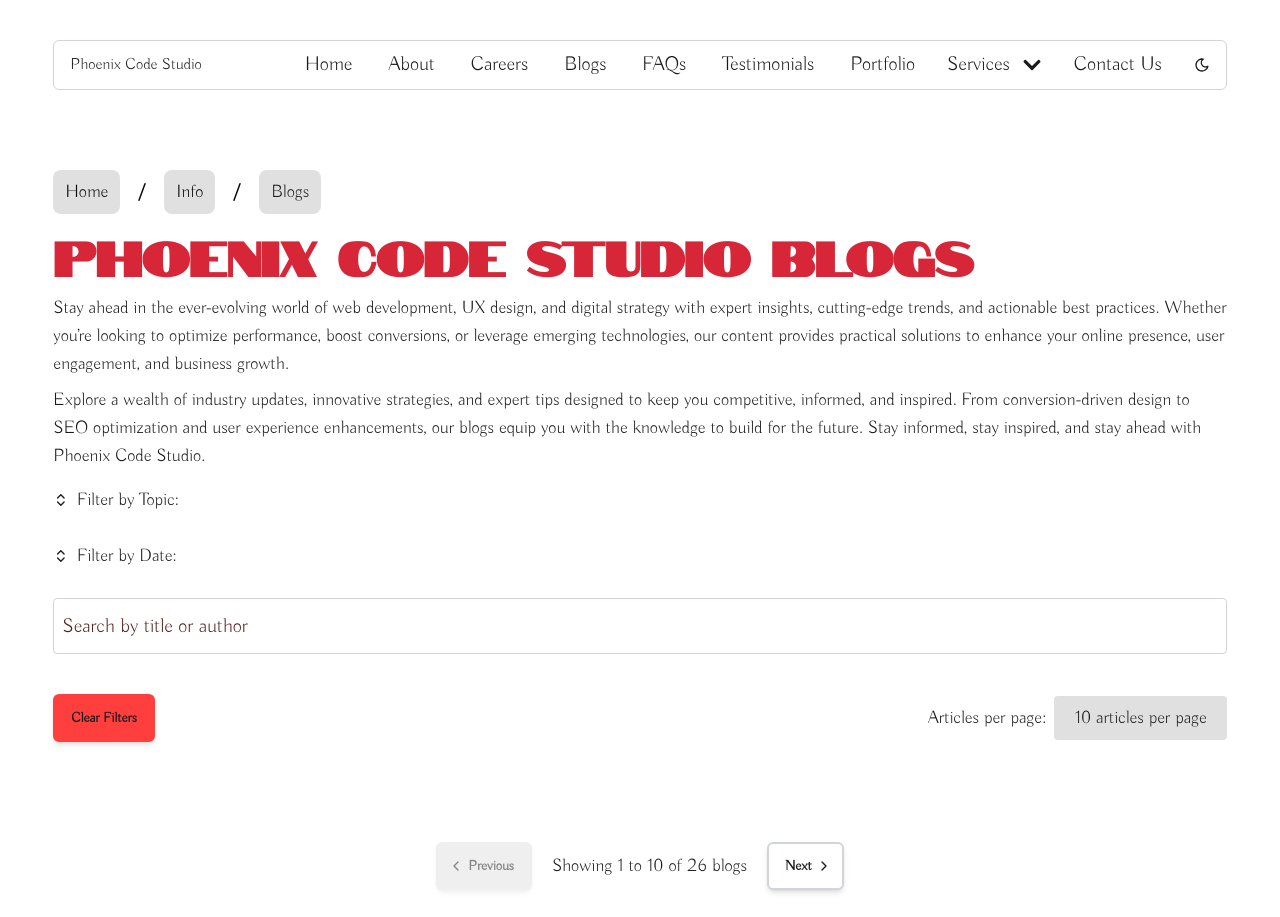
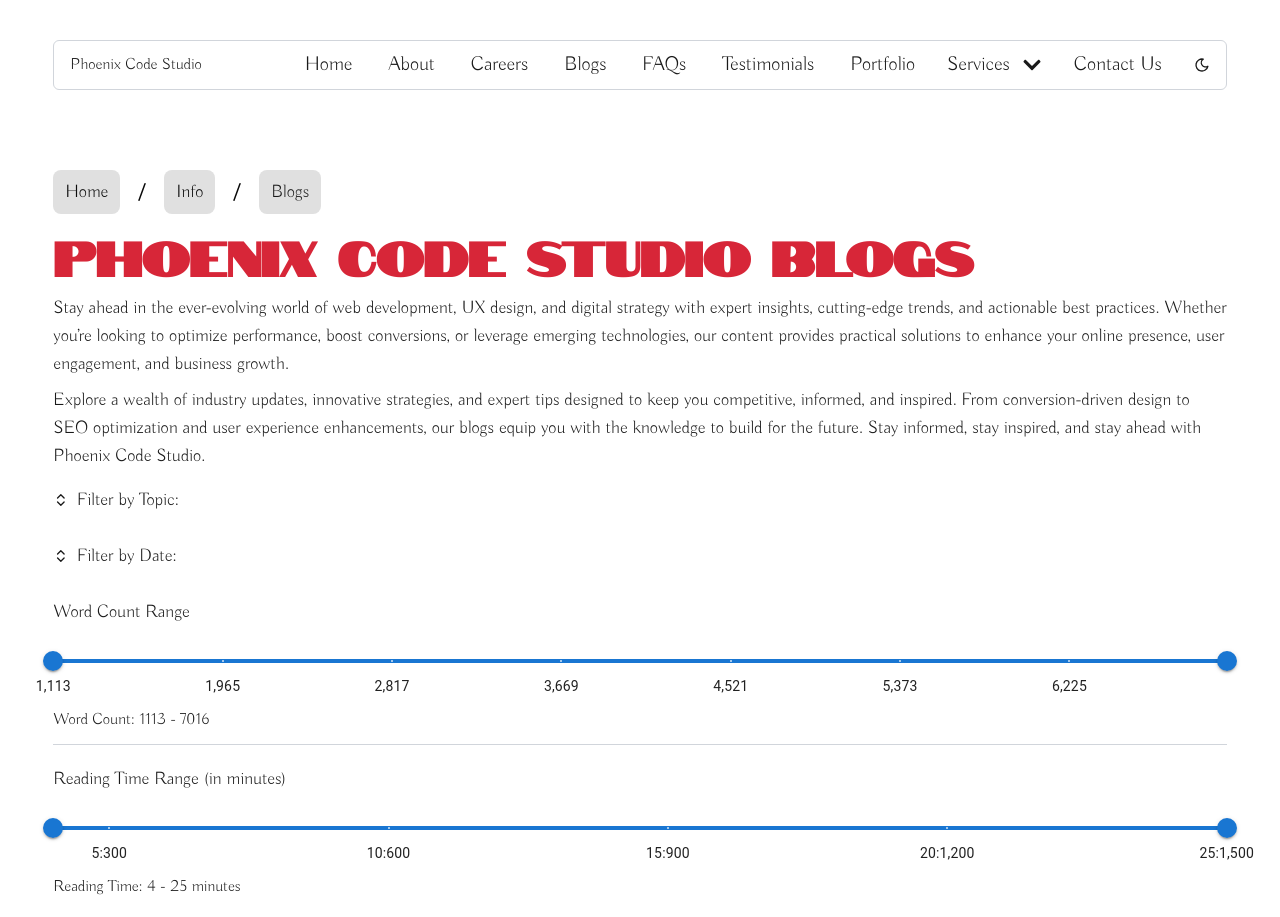
Before and after one commit to tmchuynh/phoenix-code-studio, a Next.js app: page /info/blogs in a window 1280 px wide. Shown: the top 917 px of the page. Built offline with nearby package versions, Linux system fonts and the light colour scheme.

Commit message:
start to create markers for the reading time and word count rage - markers are wrong

```diff
--- a/package.json
+++ b/package.json
@@ -11,7 +11,8 @@
   "dependencies": {
     "@emotion/react": "^11.14.0",
     "@emotion/styled": "^11.14.0",
-    "@mui/material": "^6.4.1",
+    "@mui/icons-material": "^6.4.4",
+    "@mui/material": "^6.4.4",
     "@radix-ui/react-accordion": "^1.2.2",
     "@radix-ui/react-checkbox": "^1.1.3",
     "@radix-ui/react-collapsible": "^1.1.2",
--- a/src/app/info/blogs/page.tsx
+++ b/src/app/info/blogs/page.tsx
@@ -5,6 +5,7 @@ import DynamicBreadcrumb from "@/components/ui/breadcrumb-dynamic";
 import { Button } from "@/components/ui/button";
 import { Card } from "@/components/ui/card";
 import { BpCheckbox } from "@/components/ui/checkbox-custom";
+import Slider from "@mui/material/Slider";
 import Image from "next/image";
 import {
   Collapsible,
@@ -25,7 +26,14 @@ import {
 } from "@/components/ui/pagination";
 import useBetweenLargeAndXL from "@/lib/onlyLargerScreens";
 import useSmallScreen from "@/lib/useSmallScreen";
-import { formatDate, formatNumber, setSlug } from "@/lib/utils";
+import {
+  decimalMinutesToMmSs,
+  formatDate,
+  formatDecimalMinutes,
+  formatNumber,
+  parseReadingTimeToMinutes,
+  setSlug,
+} from "@/lib/utils";
 import { ChevronsUpDown } from "lucide-react";
 import { useRouter } from "next/navigation";
 import { FC, useEffect, useState, useCallback } from "react";
@@ -62,6 +70,56 @@ const BlogDisplayPage: FC = () => {
     indexOfLastArticle
   );
 
+  const decimalReadingTimes = blogs.map((b) =>
+    parseReadingTimeToMinutes(b.time)
+  );
+  const maxReadingMinutes = Math.max(...decimalReadingTimes);
+  const minReadingMinutes = Math.min(...decimalReadingTimes);
+
+  const minWordCount = Math.min(...blogs.map((b) => b.wordCount));
+  const maxWordCount = Math.max(...blogs.map((b) => b.wordCount));
+
+  let wordCountMarkers = [];
+  for (
+    let i = minWordCount;
+    i <= Math.round(maxWordCount / 1000) * 1000;
+    i += Math.ceil(maxWordCount / 10) + 150
+  ) {
+    wordCountMarkers.push({ value: i, label: `${formatNumber(i)}` });
+  }
+
+  let readingTimeRangeMarkers = [];
+  for (
+    let i = 0;
+    i <= maxReadingMinutes;
+    i += Math.floor(maxReadingMinutes / 5)
+  ) {
+    readingTimeRangeMarkers.push({
+      value: i,
+      label: `${formatNumber(decimalMinutesToMmSs(i))}`,
+    });
+  }
+
+  const [wordCountRange, setWordCountRange] = useState<[number, number]>([
+    minWordCount,
+    maxWordCount,
+  ]);
+  const [readingTimeRange, setReadingTimeRange] = useState<[number, number]>([
+    minReadingMinutes,
+    maxReadingMinutes,
+  ]);
+
+  const handleWordCountChange = (event: Event, newValue: number | number[]) => {
+    setWordCountRange(newValue as [number, number]);
+  };
+
+  const handleReadingTimeChange = (
+    event: Event,
+    newValue: number | number[]
+  ) => {
+    setReadingTimeRange(newValue as [number, number]);
+  };
+
   // Handle page change
   const handlePageChange = (pageNumber: number) => {
     setCurrentPage(pageNumber);
@@ -85,6 +143,21 @@ const BlogDisplayPage: FC = () => {
 
   const handleFilter = useCallback(() => {
     let filtered = blogs;
+
+    let result = blogs.slice();
+
+    result = result.filter(
+      (blog) =>
+        blog.wordCount >= wordCountRange[0] &&
+        blog.wordCount <= wordCountRange[1]
+    );
+
+    result = result.filter((b) => {
+      const minutes = parseReadingTimeToMinutes(b.time);
+      return minutes >= readingTimeRange[0] && minutes <= readingTimeRange[1];
+    });
+
+    filtered = result;
 
     // Filter by topics
     if (selectedTopics.length > 0) {
@@ -177,6 +250,8 @@ const BlogDisplayPage: FC = () => {
     selectedAuthors,
     searchQuery,
     filtersCleared,
+    wordCountRange,
+    readingTimeRange,
   ]);
 
   const clearFilters = (e?: string) => {
@@ -186,6 +261,8 @@ const BlogDisplayPage: FC = () => {
     setSearchQuery("");
     setOpenCollapsible(null);
     setNoResults(false);
+    setWordCountRange([0, maxWordCount]);
+    setReadingTimeRange([0, maxReadingMinutes]);
     setFilteredBlogs(
       blogs.sort((a, b) => {
         const dateA = new Date(formatDate(a.date));
@@ -226,11 +303,6 @@ const BlogDisplayPage: FC = () => {
     return acc;
   }, {} as Record<string, number>);
 
-  // const authorCounts = authors.reduce((acc, author) => {
-  //   acc[author] = blogs.filter((blog) => blog.author === author).length;
-  //   return acc;
-  // }, {} as Record<string, number>);
-
   const topics = Object.keys(topicCounts).sort();
 
   const handleTopicChange = (updatedTopics: string[]) => {
@@ -239,7 +311,7 @@ const BlogDisplayPage: FC = () => {
 
   useEffect(() => {
     handleFilter();
-  }, [handleFilter]);
+  }, [wordCountRange, readingTimeRange, handleFilter]);
 
   function handleOpen(dropdown: "topic" | "date" | "author") {
     setDropdownOpen({
@@ -256,17 +328,6 @@ const BlogDisplayPage: FC = () => {
     }
     handleOpen("topic");
   };
-
-  // const handleAuthorCheckboxChange = (author: string, checked: boolean) => {
-  //   if (checked) {
-  //     setSelectedAuthors((prevAuthors) => [...prevAuthors, author]);
-  //   } else {
-  //     setSelectedAuthors((prevAuthors) =>
-  //       prevAuthors.filter((t) => t !== author)
-  //     );
-  //   }
-  //   handleOpen("author");
-  // };
 
   const handleDateCheckboxChange = (date: string, checked: boolean) => {
     if (checked) {
@@ -285,6 +346,22 @@ const BlogDisplayPage: FC = () => {
       handleFilter();
     }
   };
+
+  // const handleAuthorCheckboxChange = (author: string, checked: boolean) => {
+  //   if (checked) {
+  //     setSelectedAuthors((prevAuthors) => [...prevAuthors, author]);
+  //   } else {
+  //     setSelectedAuthors((prevAuthors) =>
+  //       prevAuthors.filter((t) => t !== author)
+  //     );
+  //   }
+  //   handleOpen("author");
+  // };
+
+  // const authorCounts = authors.reduce((acc, author) => {
+  //   acc[author] = blogs.filter((blog) => blog.author === author).length;
+  //   return acc;
+  // }, {} as Record<string, number>);
 
   return (
     <main className="w-10/12 md:w-11/12 mx-auto py-6">
@@ -480,6 +557,44 @@ const BlogDisplayPage: FC = () => {
                 </CollapsibleContent>
               </Collapsible>
             </div> */}
+
+            {/* Word Count Slider */}
+            <label>
+              <p>Word Count Range</p>
+            </label>
+            <Slider
+              value={wordCountRange}
+              onChange={handleWordCountChange}
+              valueLabelDisplay="auto"
+              marks={wordCountMarkers}
+              step={150}
+              min={minWordCount}
+              max={maxWordCount}
+            />
+            <div>
+              Word Count: {wordCountRange[0]} - {wordCountRange[1]}
+            </div>
+
+            <hr />
+
+            {/* Reading Time Slider */}
+            <label>
+              <p>Reading Time Range (in minutes)</p>
+            </label>
+            <Slider
+              value={readingTimeRange}
+              onChange={handleReadingTimeChange}
+              valueLabelDisplay="auto"
+              marks={readingTimeRangeMarkers}
+              step={0.1}
+              min={minReadingMinutes}
+              max={maxReadingMinutes}
+              valueLabelFormat={formatDecimalMinutes}
+            />
+            <div>
+              Reading Time: {readingTimeRange[0]} - {readingTimeRange[1]}{" "}
+              minutes
+            </div>
           </div>
         </section>
 
--- a/src/lib/utils.ts
+++ b/src/lib/utils.ts
@@ -118,12 +118,108 @@ export function parseLengthAndUnit(size: number | string): LengthObject {
   };
 }
 
+export function parseReadingTimeToMinutes(time: string): number {
+  let totalMinutes = 0;
+
+  const minutesMatch = time.match(/(\d+)m/);
+  if (minutesMatch) {
+    totalMinutes += parseInt(minutesMatch[1], 10);
+  }
+
+  const secondsMatch = time.match(/(\d+)s/);
+  if (secondsMatch) {
+    totalMinutes += Math.floor(parseInt(secondsMatch[1], 10) / 60);
+  }
+
+  return totalMinutes;
+}
+
+export function formatDecimalMinutes(value: number) {
+  return `${value.toFixed(2)} min`;
+}
+
+export function formatSecondsToLabel(totalSeconds: number): string {
+  const m = Math.floor(totalSeconds / 60);
+  const s = totalSeconds % 60;
+  return `${m}m ${s}s`;
+}
+
 export function cssValue(value: number | string): string {
   const lengthWithunit = parseLengthAndUnit(value);
 
   return `${lengthWithunit.value}${lengthWithunit.unit}`;
 }
 
-export function formatNumber(value: number): string {
+export function formatNumber(value: number | string): string {
   return value.toString().replace(/\B(?=(\d{3})+(?!\d))/g, ",");
 }
+
+export function parseReadingTimeToSeconds(timeStr: string): number {
+  let totalSeconds = 0;
+
+  const mMatch = timeStr.match(/(\d+)m/);
+  if (mMatch) {
+    totalSeconds += parseInt(mMatch[1], 10) * 60;
+  }
+
+  const sMatch = timeStr.match(/(\d+)s/);
+  if (sMatch) {
+    totalSeconds += parseInt(sMatch[1], 10);
+  }
+
+  return totalSeconds;
+}
+
+export function parseReadingTimeToDecimalMinutes(str: string): number {
+  let total = 0;
+  const m = str.match(/(\d+)m/);
+  if (m) total += parseInt(m[1], 10);
+  const s = str.match(/(\d+)s/);
+  if (s) total += parseInt(s[1], 10) / 60;
+  return total;
+}
+
+export function formatSecondsToMmSs(totalSeconds: number): string {
+  const minutes = Math.floor(totalSeconds / 60);
+  const seconds = totalSeconds % 60;
+
+  return `${minutes}:${seconds.toString().padStart(2, "0")}`;
+}
+
+export function generateSecondMarkers(
+  numMarkers: number,
+  minVal: number,
+  maxVal: number
+): { value: number; label: string }[] {
+  if (numMarkers < 2) {
+    throw new Error("Need at least 2 markers (start/end).");
+  }
+
+  const step = (maxVal - minVal) / (numMarkers - 1);
+
+  const markers = [];
+  for (let i = 0; i < numMarkers; i++) {
+    const rawSeconds = minVal + step * i;
+
+    const seconds = Math.round(rawSeconds);
+
+    markers.push({
+      value: convertSecondsToMinutes(seconds),
+
+      label: formatSecondsToMmSs(seconds),
+    });
+  }
+
+  return markers;
+}
+
+export function convertSecondsToMinutes(seconds: number): number {
+  return Math.floor(seconds / 60);
+}
+
+export function decimalMinutesToMmSs(decimalMin: number): string {
+  const secs = Math.round(decimalMin * 60);
+  const mm = Math.floor(secs / 60);
+  const ss = secs;
+  return `${mm}:${ss.toString().padStart(2, "0")}`;
+}
```
Also changed, not shown: 1 other file (tests, documents, lock files or other folders).
